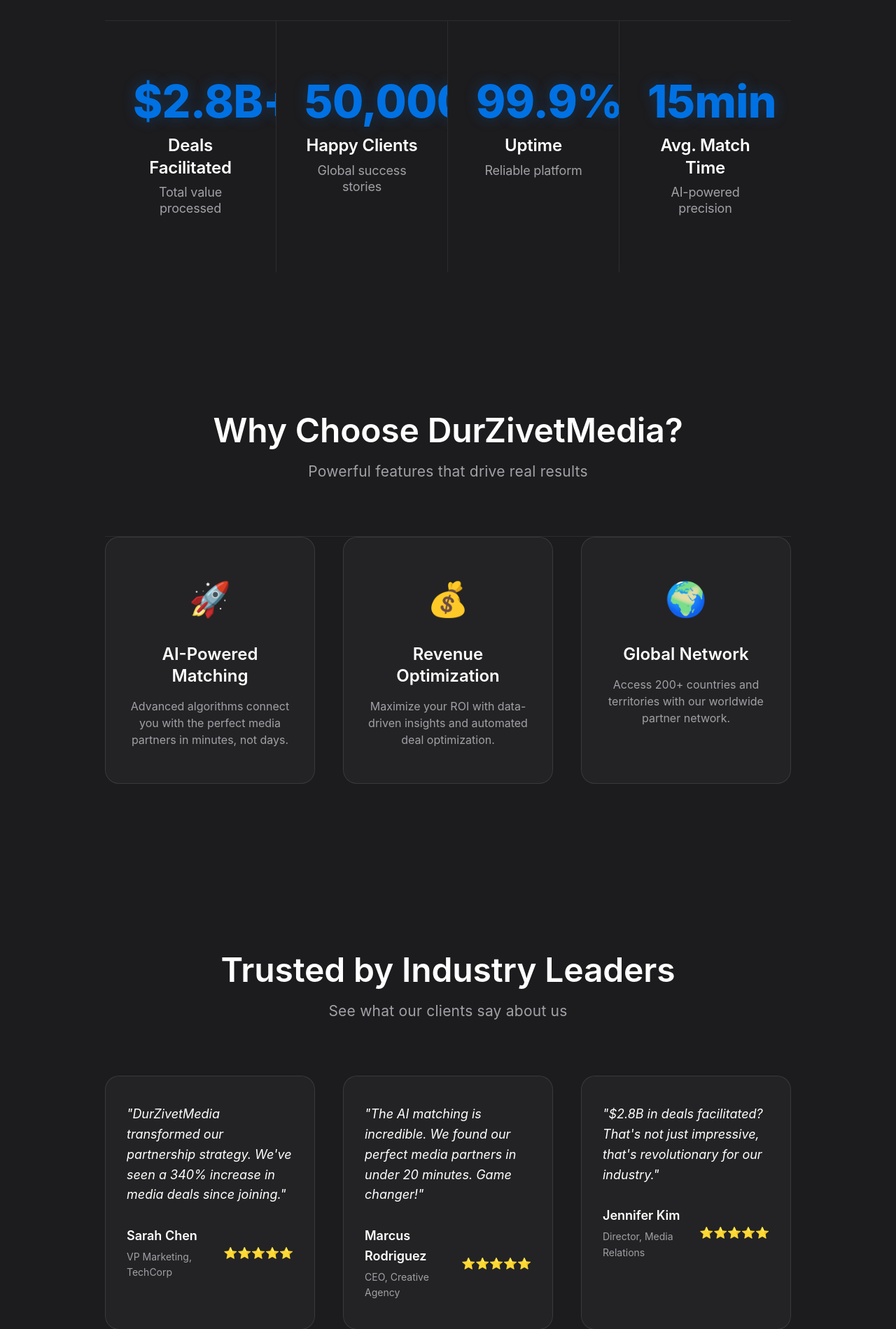
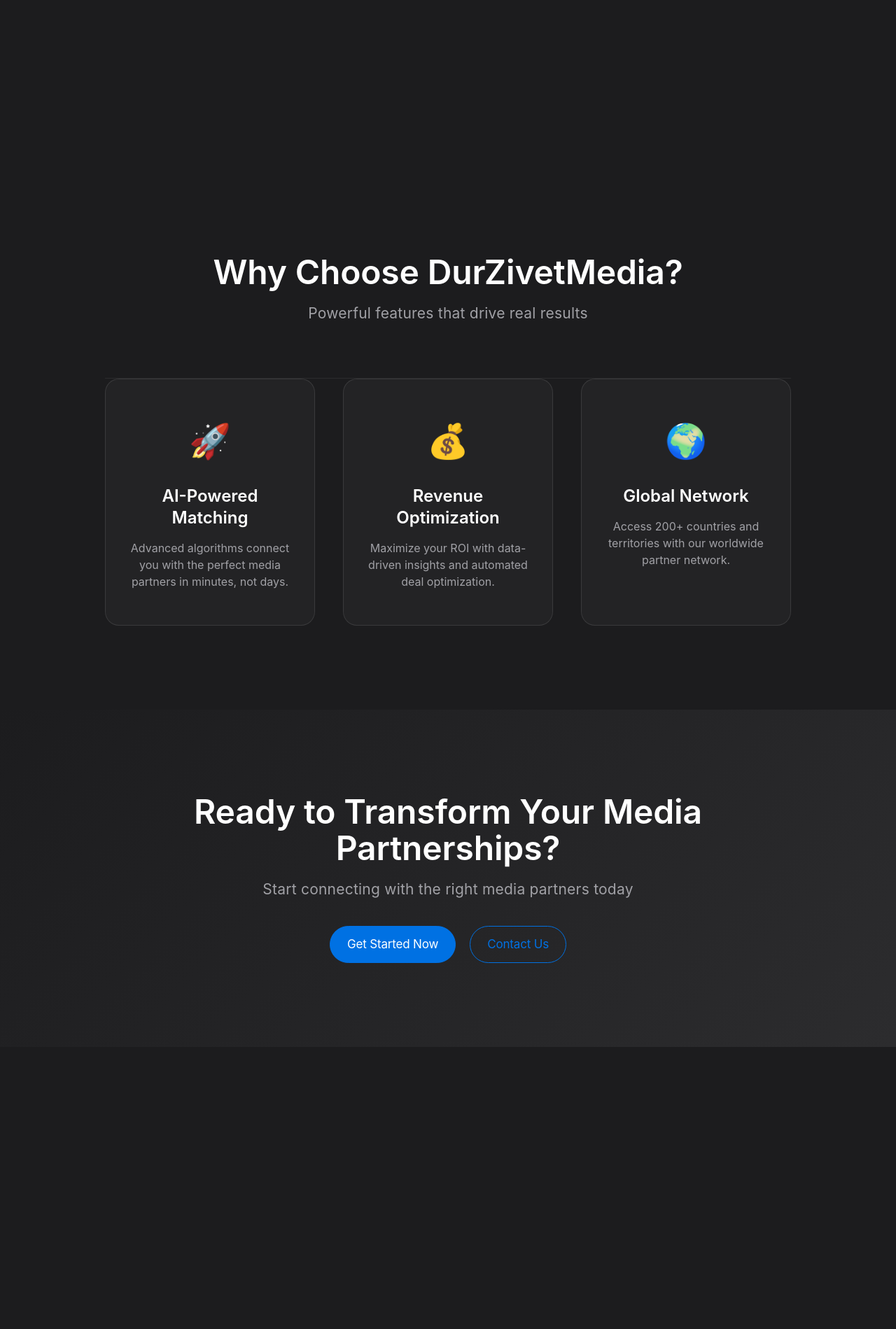
Before and after one commit to Zivet-svg/braiden-server, a React (Vite) app: page / in a window 1280 px wide. Shown: the part 601-2500 px from the top of the page at 70% size. After the commit the page ends 2097 px from the top, so only its background shows below. Built offline with nearby package versions, Linux system fonts and the light colour scheme.

Commit message:
Remove fake stats and testimonials, keep awesome features section design

```diff
--- a/src/index.css
+++ b/src/index.css
@@ -203,77 +203,6 @@
   font-weight: 400;
 }
 
-/* Stats Section */
-.stats-grid {
-  display: grid;
-  grid-template-columns: repeat(4, 1fr);
-  gap: 0;
-  max-width: 1200px;
-  margin: 0 auto;
-  border-top: 1px solid #2c2c2e;
-  background: #1c1c1e;
-}
-
-.stat-card {
-  background: #1c1c1e;
-  border-right: 1px solid #2c2c2e;
-  padding: 80px 40px;
-  text-align: center;
-  transition: all 0.3s ease;
-  position: relative;
-  overflow: hidden;
-}
-
-.stat-card:last-child {
-  border-right: none;
-}
-
-.stat-card::before {
-  content: '';
-  position: absolute;
-  top: 0;
-  left: 0;
-  right: 0;
-  height: 4px;
-  background: linear-gradient(90deg, var(--primary-blue), #00d4ff);
-  opacity: 0;
-  transition: opacity 0.3s ease;
-}
-
-.stat-card:hover {
-  background: #2c2c2e;
-  transform: translateY(-5px);
-}
-
-.stat-card:hover::before {
-  opacity: 1;
-}
-
-.stat-number {
-  font-size: 64px;
-  font-weight: 800;
-  color: var(--primary-blue);
-  margin-bottom: 12px;
-  line-height: 1.1;
-  letter-spacing: -0.01em;
-  text-shadow: 0 0 20px rgba(0, 113, 227, 0.3);
-}
-
-.stat-label {
-  font-size: 24px;
-  font-weight: 600;
-  margin-bottom: 8px;
-  color: var(--white);
-  line-height: 1.3;
-  letter-spacing: -0.01em;
-}
-
-.stat-description {
-  font-size: 18px;
-  color: #a1a1a6;
-  line-height: 1.3;
-  letter-spacing: -0.01em;
-}
 
 /* Benefits Section */
 .features-section {
@@ -559,87 +488,6 @@
   line-height: 1.5;
 }
 
-/* Testimonials Section */
-.testimonials-section {
-  padding: 120px 0;
-  background: #1c1c1e;
-}
-
-.testimonials-grid {
-  display: grid;
-  grid-template-columns: repeat(3, 1fr);
-  gap: 40px;
-  max-width: 1200px;
-  margin: 0 auto;
-}
-
-.testimonial-card {
-  background: rgba(255, 255, 255, 0.03);
-  border: 1px solid rgba(255, 255, 255, 0.1);
-  border-radius: 20px;
-  padding: 40px 30px;
-  transition: all 0.3s ease;
-  position: relative;
-  overflow: hidden;
-}
-
-.testimonial-card::before {
-  content: '';
-  position: absolute;
-  top: 0;
-  left: 0;
-  right: 0;
-  height: 3px;
-  background: linear-gradient(90deg, var(--primary-blue), #00d4ff);
-  opacity: 0;
-  transition: opacity 0.3s ease;
-}
-
-.testimonial-card:hover {
-  transform: translateY(-5px);
-  background: rgba(255, 255, 255, 0.05);
-  border-color: var(--primary-blue);
-  box-shadow: 0 15px 30px rgba(0, 113, 227, 0.1);
-}
-
-.testimonial-card:hover::before {
-  opacity: 1;
-}
-
-.testimonial-content {
-  margin-bottom: 30px;
-}
-
-.testimonial-content p {
-  font-size: 18px;
-  color: var(--white);
-  line-height: 1.6;
-  font-style: italic;
-  margin: 0;
-}
-
-.testimonial-author {
-  display: flex;
-  justify-content: space-between;
-  align-items: center;
-}
-
-.author-info h4 {
-  font-size: 18px;
-  font-weight: 600;
-  color: var(--white);
-  margin: 0 0 4px 0;
-}
-
-.author-info p {
-  font-size: 14px;
-  color: #a1a1a6;
-  margin: 0;
-}
-
-.rating {
-  font-size: 16px;
-}
 
 /* CTA Section */
 .cta-section {
@@ -675,35 +523,16 @@
 
 /* Responsive Design for New Sections */
 @media (max-width: 1024px) {
-  .features-grid,
-  .testimonials-grid {
+  .features-grid {
     grid-template-columns: repeat(2, 1fr);
     gap: 30px;
-  }
-
-  .stats-grid {
-    grid-template-columns: repeat(2, 1fr);
   }
 }
 
 @media (max-width: 768px) {
-  .features-grid,
-  .testimonials-grid {
+  .features-grid {
     grid-template-columns: 1fr;
     gap: 20px;
-  }
-
-  .stats-grid {
-    grid-template-columns: 1fr;
-  }
-
-  .stat-card {
-    border-right: none;
-    border-bottom: 1px solid #2c2c2e;
-  }
-
-  .stat-card:last-child {
-    border-bottom: none;
   }
 
   .cta-buttons {
--- a/src/pages/Home.tsx
+++ b/src/pages/Home.tsx
@@ -14,38 +14,14 @@
           </h1>
 
           <p className="hero-subtitle">
-            The world's leading media partnership platform.
+            Connect with the right media partners instantly.
             <br />
-            Trusted by Fortune 500 companies and top influencers globally.
+            The future of brand partnerships is here.
           </p>
 
           <div className="hero-buttons">
-            <a href="/features" className="btn btn-primary btn-lg">Discover Benefits</a>
-            <a href="/checkout" className="btn btn-outline btn-lg">Start Your Journey</a>
-          </div>
-
-          {/* Enhanced Stats */}
-          <div className="stats-grid">
-            <div className="stat-card">
-              <div className="stat-number">$2.8B+</div>
-              <div className="stat-label">Deals Facilitated</div>
-              <div className="stat-description">Total value processed</div>
-            </div>
-            <div className="stat-card">
-              <div className="stat-number">50,000+</div>
-              <div className="stat-label">Happy Clients</div>
-              <div className="stat-description">Global success stories</div>
-            </div>
-            <div className="stat-card">
-              <div className="stat-number">99.9%</div>
-              <div className="stat-label">Uptime</div>
-              <div className="stat-description">Reliable platform</div>
-            </div>
-            <div className="stat-card">
-              <div className="stat-number">15min</div>
-              <div className="stat-label">Avg. Match Time</div>
-              <div className="stat-description">AI-powered precision</div>
-            </div>
+            <a href="/features" className="btn btn-primary btn-lg">Learn more</a>
+            <a href="/checkout" className="btn btn-outline btn-lg">Get Started</a>
           </div>
         </div>
       </section>
@@ -78,66 +54,16 @@
         </div>
       </section>
 
-      {/* Testimonials Section */}
-      <section className="testimonials-section">
-        <div className="container">
-          <div className="section-header">
-            <h2 className="section-title">Trusted by Industry Leaders</h2>
-            <p className="section-subtitle">See what our clients say about us</p>
-          </div>
-
-          <div className="testimonials-grid">
-            <div className="testimonial-card">
-              <div className="testimonial-content">
-                <p>"DurZivetMedia transformed our partnership strategy. We've seen a 340% increase in media deals since joining."</p>
-              </div>
-              <div className="testimonial-author">
-                <div className="author-info">
-                  <h4>Sarah Chen</h4>
-                  <p>VP Marketing, TechCorp</p>
-                </div>
-                <div className="rating">⭐⭐⭐⭐⭐</div>
-              </div>
-            </div>
-
-            <div className="testimonial-card">
-              <div className="testimonial-content">
-                <p>"The AI matching is incredible. We found our perfect media partners in under 20 minutes. Game changer!"</p>
-              </div>
-              <div className="testimonial-author">
-                <div className="author-info">
-                  <h4>Marcus Rodriguez</h4>
-                  <p>CEO, Creative Agency</p>
-                </div>
-                <div className="rating">⭐⭐⭐⭐⭐</div>
-              </div>
-            </div>
-
-            <div className="testimonial-card">
-              <div className="testimonial-content">
-                <p>"$2.8B in deals facilitated? That's not just impressive, that's revolutionary for our industry."</p>
-              </div>
-              <div className="testimonial-author">
-                <div className="author-info">
-                  <h4>Jennifer Kim</h4>
-                  <p>Director, Media Relations</p>
-                </div>
-                <div className="rating">⭐⭐⭐⭐⭐</div>
-              </div>
-            </div>
-          </div>
-        </div>
-      </section>
 
       {/* CTA Section */}
       <section className="cta-section">
         <div className="container">
           <div className="cta-content">
             <h2>Ready to Transform Your Media Partnerships?</h2>
-            <p>Join 50,000+ companies already using DurZivetMedia to grow their business</p>
+            <p>Start connecting with the right media partners today</p>
             <div className="cta-buttons">
               <a href="/checkout" className="btn btn-primary btn-lg">Get Started Now</a>
-              <a href="/contact" className="btn btn-outline btn-lg">Schedule Demo</a>
+              <a href="/contact" className="btn btn-outline btn-lg">Contact Us</a>
             </div>
           </div>
         </div>
```
